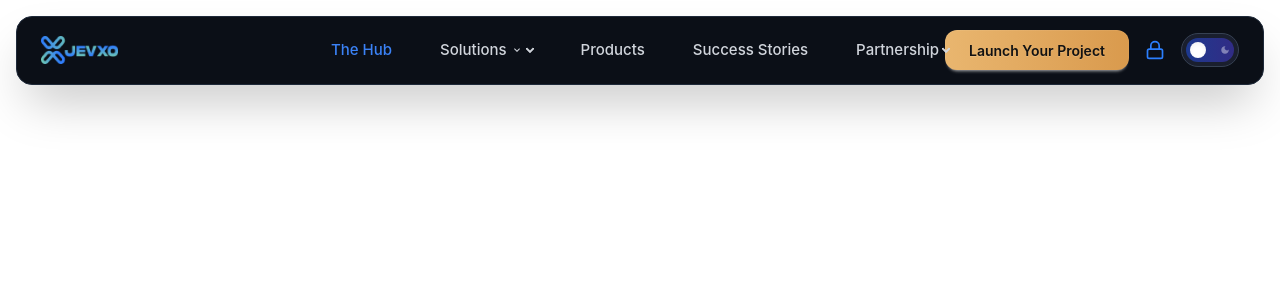
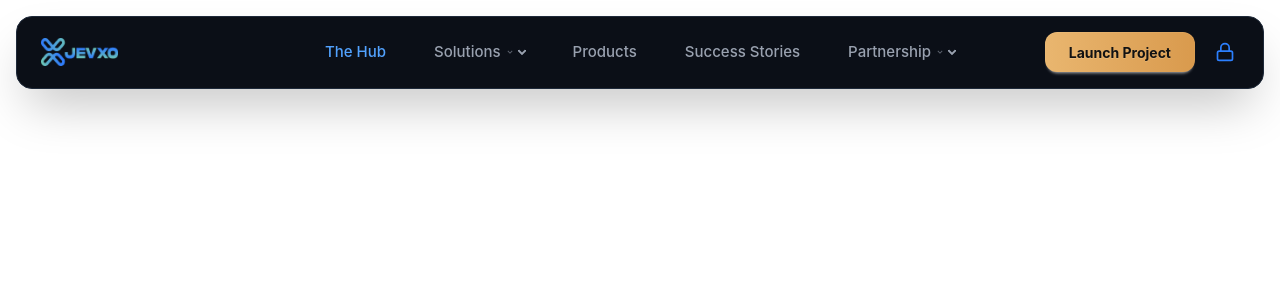
Before and after one commit to IftiGithub/Jevxo, a React (Vite) app: page / in a window 1280 px wide. Shown: the top 300 px of the page. Built offline with nearby package versions, Linux system fonts and the light colour scheme.

Commit message:
made the navabar responsive

```diff
--- a/src/components/Navbar.jsx
+++ b/src/components/Navbar.jsx
@@ -1,74 +1,112 @@
-import React from 'react';
+import React, { useState } from 'react';
 import logo from '../assets/Jevxo.png';
-import { Lock } from 'lucide-react'; // Install using: npm install lucide-react
+import { Lock, Menu, X } from 'lucide-react';
 
 const Navbar = () => {
+    const [isMenuOpen, setIsMenuOpen] = useState(false);
+
+    const navLinks = [
+        { name: "The Hub", href: "#", active: true },
+        { name: "Solutions", href: "#", hasDropdown: true },
+        { name: "Products", href: "#" },
+        { name: "Success Stories", href: "#" },
+        { name: "Partnership", href: "#", hasDropdown: true },
+    ];
+
     return (
-        <div className="flex justify-center w-full py-4 px-4">
+        <nav className="relative flex justify-center w-full py-4 px-4 z-50">
             {/* Main Navbar Container */}
-            <div className="navbar bg-[#0B0F17] text-white rounded-2xl border border-gray-800 px-6 min-h-[64px] max-w-7xl w-full shadow-2xl">
+            <div className="navbar bg-[#0B0F17] text-white rounded-2xl border border-gray-800 px-4 md:px-6 min-h-[64px] max-w-7xl w-full shadow-2xl">
 
-                {/* Left: Logo */}
-                <div className="navbar-start">
-                    <a className="flex items-center gap-2 cursor-pointer">
-                        <img className="h-7 w-auto" src={logo} alt="Jevxo Logo" />
+                {/* Mobile Menu Toggle (Left on Mobile) */}
+                <div className="navbar-start lg:hidden">
+                    <button
+                        onClick={() => setIsMenuOpen(!isMenuOpen)}
+                        className="btn btn-ghost btn-circle text-gray-300"
+                    >
+                        {isMenuOpen ? <X size={24} /> : <Menu size={24} />}
+                    </button>
+                </div>
+
+                {/* Logo Section */}
+                <div className="navbar-start hidden lg:flex">
+                    <a className="flex items-center gap-2 cursor-pointer transition-opacity hover:opacity-80">
+                        <img className="h-6 md:h-7 w-auto" src={logo} alt="Jevxo Logo" />
                     </a>
                 </div>
 
-                {/* Center: Desktop Links */}
+                {/* Mobile Center Logo */}
+                <div className="navbar-center lg:hidden">
+                    <img className="h-6 w-auto" src={logo} alt="Jevxo Logo" />
+                </div>
+
+                {/* Desktop Navigation Links */}
                 <div className="navbar-center hidden lg:flex">
-                    <ul className="menu menu-horizontal px-1 gap-6 text-[15px] font-medium text-gray-300">
-                        <li><a className="text-[#3B82F6] hover:text-white transition-colors">The Hub</a></li>
-                        <li>
+                    <ul className="menu menu-horizontal px-1 gap-2 xl:gap-6 text-[14px] xl:text-[15px] font-medium text-gray-400">
+                        {navLinks.map((link) => (
+                            <li key={link.name}>
+                                {link.hasDropdown ? (
                                     <details className="dropdown">
-                                <summary className="hover:text-white flex items-center gap-1 cursor-pointer">
-                                    Solutions
-                                    <svg className="fill-current" xmlns="http://www.w3.org/2000/svg" width="12" height="12" viewBox="0 0 24 24"><path d="M7.41,8.58L12,13.17L16.59,8.58L18,10L12,16L6,10L7.41,8.58Z"/></svg>
+                                        <summary className="hover:text-white flex items-center gap-1 cursor-pointer py-2">
+                                            {link.name}
+                                            <svg className="fill-current opacity-60" xmlns="http://www.w3.org/2000/svg" width="10" height="10" viewBox="0 0 24 24"><path d="M7.41,8.58L12,13.17L16.59,8.58L18,10L12,16L6,10L7.41,8.58Z"/></svg>
                                         </summary>
-                                <ul className="p-2 bg-[#161B22] border border-gray-700 rounded-lg w-48 mt-4">
-                                    <li><a>Solution 1</a></li>
-                                    <li><a>Solution 2</a></li>
+                                        <ul className="p-2 bg-[#161B22] border border-gray-700 rounded-lg w-48 mt-4 shadow-xl">
+                                            <li><a className="hover:bg-gray-800">Option 1</a></li>
+                                            <li><a className="hover:bg-gray-800">Option 2</a></li>
                                         </ul>
                                     </details>
+                                ) : (
+                                    <a className={`${link.active ? 'text-blue-400' : 'hover:text-white'} transition-colors py-2`}>
+                                        {link.name}
+                                    </a>
+                                )}
                             </li>
-                        <li><a className="hover:text-white transition-colors">Products</a></li>
-                        <li><a className="hover:text-white transition-colors">Success Stories</a></li>
-                        <li>
-                            <details className="dropdown">
-                                <summary className="hover:text-white flex items-center gap-1 cursor-pointer">Partnership</summary>
-                                <ul className="p-2 bg-[#161B22] border border-gray-700 rounded-lg w-48 mt-4">
-                                    <li><a>Referral</a></li>
-                                </ul>
-                            </details>
-                        </li>
+                        ))}
                     </ul>
                 </div>
 
-                {/* Right Section: CTA & Icons */}
-                <div className="navbar-end flex items-center gap-4">
-                    {/* Gradient CTA Button */}
-                    <button className="hidden md:flex btn border-none bg-gradient-to-r from-[#E9B66F] to-[#D99A4D] hover:opacity-90 text-[#121212] font-semibold rounded-xl px-6 capitalize">
-                        Launch Your Project
+                {/* Right Section: Icons & CTA */}
+                <div className="navbar-end flex items-center gap-2 md:gap-4">
+                    {/* CTA Button - Hidden on small mobile, visible on tablet+ */}
+                    <button className="hidden sm:flex btn btn-sm md:btn-md border-none bg-gradient-to-r from-[#E9B66F] to-[#D99A4D] hover:opacity-90 text-[#121212] font-bold rounded-xl px-4 md:px-6 capitalize">
+                        Launch Project
                     </button>
 
                     {/* Lock Icon */}
-                    <div className="cursor-pointer text-blue-500 hover:text-blue-400">
-                        <Lock size={20} />
+                    <div className="cursor-pointer text-blue-500 hover:text-blue-400 p-1">
+                        <Lock size={18} className="md:w-5 md:h-5" />
                     </div>
 
-                    {/* Theme Toggle (Night View) */}
-                    <div className="hidden sm:flex items-center bg-[#1A1F2E] rounded-full p-1 border border-gray-700">
-                        <div className="w-12 h-6 bg-gradient-to-r from-blue-900 to-indigo-900 rounded-full relative flex items-center px-1">
-                            {/* Represents the Moon/Landscape icon in your image */}
-                            <div className="w-4 h-4 bg-white rounded-full shadow-inner"></div>
-                            <div className="ml-auto opacity-40">
-                                <svg width="10" height="10" viewBox="0 0 24 24" fill="white"><path d="M12 3c-4.97 0-9 4.03-9 9s4.03 9 9 9 9-4.03 9-9c0-.46-.04-.92-.1-1.36-.98 1.37-2.58 2.26-4.4 2.26-3.03 0-5.5-2.47-5.5-5.5 0-1.82.89-3.42 2.26-4.4-.44-.06-.9-.1-1.36-.1z"/></svg>
+                    {/* Theme Toggle - Hidden on mobile */}
+                    <div className="hidden xs:flex items-center bg-[#1A1F2E] rounded-full p-1 border border-gray-700 cursor-pointer">
+                        <div className="w-10 h-5 md:w-12 md:h-6 bg-gradient-to-r from-blue-900 to-indigo-900 rounded-full relative flex items-center px-1">
+                            <div className="w-3 h-3 md:w-4 md:h-4 bg-white rounded-full shadow-inner"></div>
                         </div>
                     </div>
                 </div>
             </div>
+
+            {/* Mobile Sidebar/Dropdown Menu */}
+            {isMenuOpen && (
+                <div className="absolute top-20 left-4 right-4 bg-[#0B0F17] border border-gray-800 rounded-2xl p-4 shadow-2xl lg:hidden transition-all animate-in slide-in-from-top-2">
+                    <ul className="flex flex-col gap-4 text-gray-300 font-medium">
+                        {navLinks.map((link) => (
+                            <li key={link.name} className="border-b border-gray-800 pb-2 last:border-0">
+                                <a href={link.href} className={link.active ? 'text-blue-400' : ''}>
+                                    {link.name}
+                                </a>
+                            </li>
+                        ))}
+                        <li className="pt-2">
+                            <button className="btn w-full border-none bg-gradient-to-r from-[#E9B66F] to-[#D99A4D] text-[#121212] font-bold rounded-xl">
+                                Launch Your Project
+                            </button>
+                        </li>
+                    </ul>
                 </div>
-        </div>
+            )}
+        </nav>
     );
 };
 
```
Lines whose indentation alone changed are shown as unchanged.
